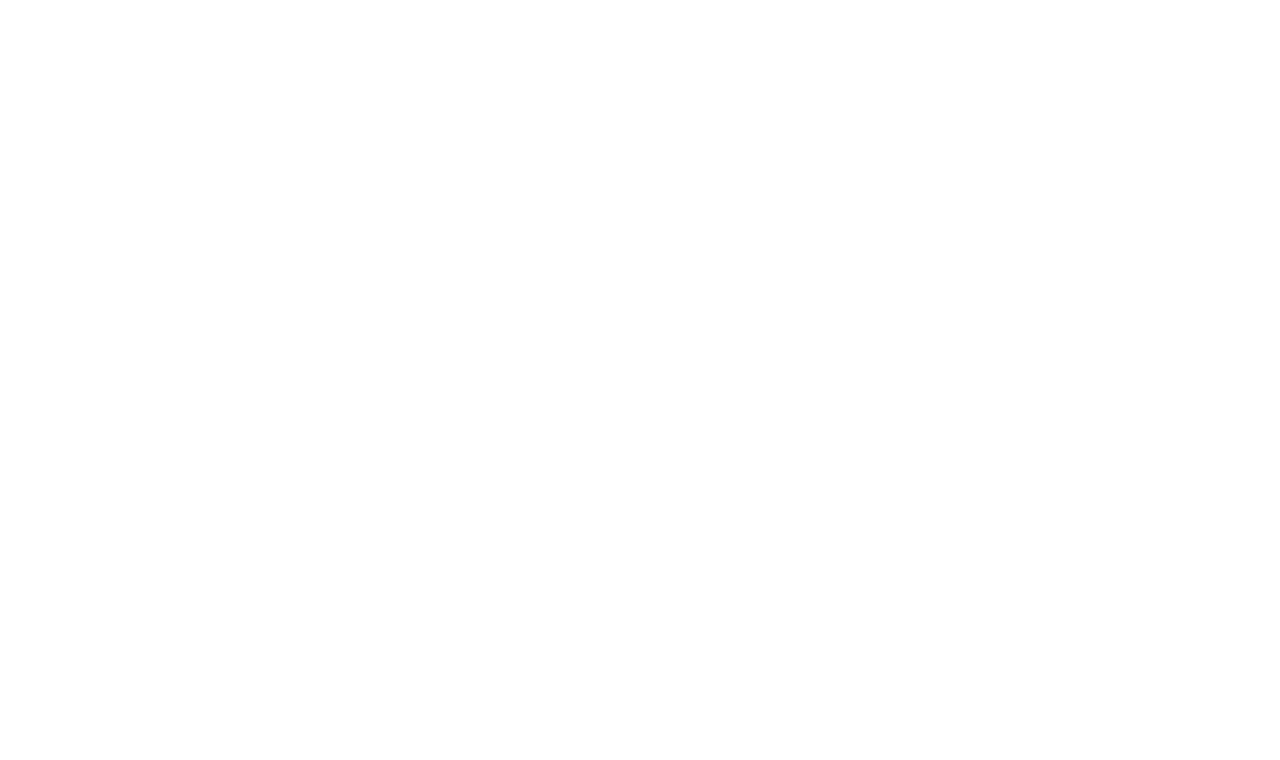
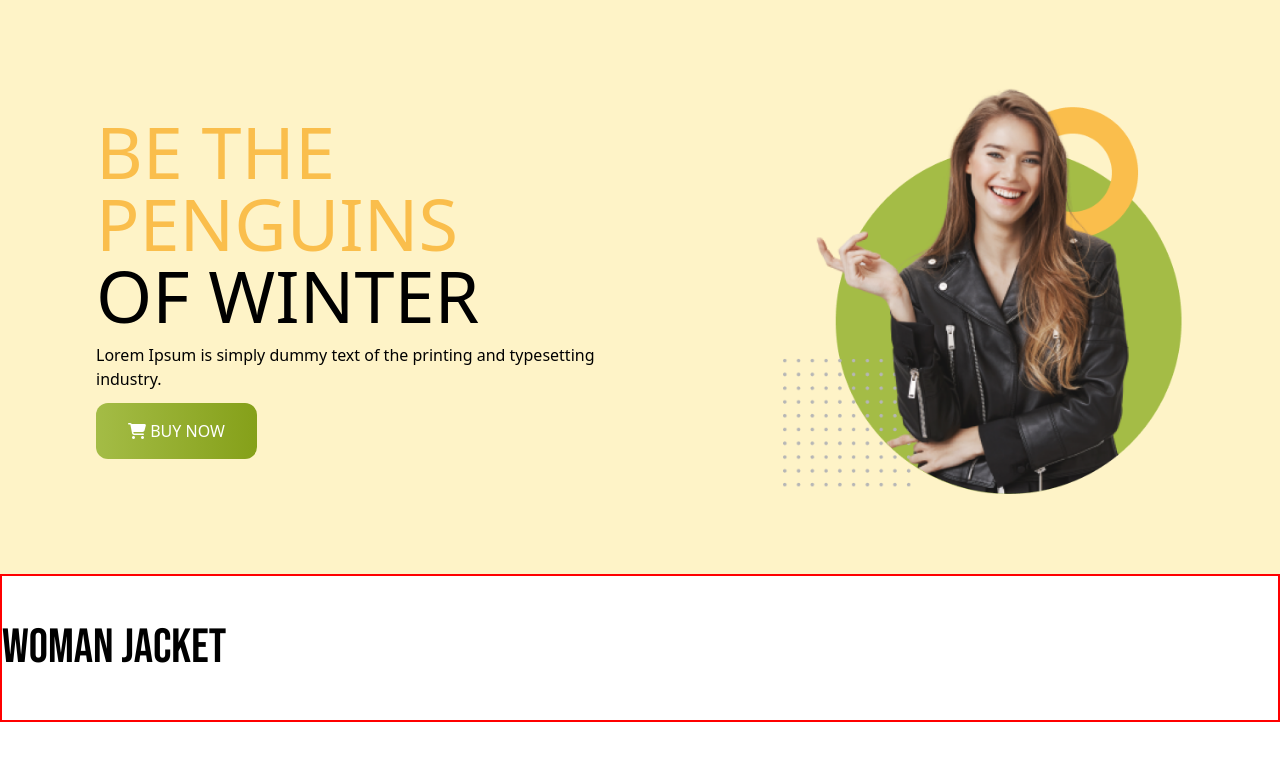
Before and after one commit to Shakib-Shajid/fashion-website, a plain HTML site: page index.html in a window 1280 px wide. Drawn offline with nearby package versions, Linux system fonts and the light colour scheme.

Commit message:
header added

```diff
--- a/index.html
+++ b/index.html
@@ -5,10 +5,59 @@
     <meta charset="UTF-8">
     <meta name="viewport" content="width=device-width, initial-scale=1.0">
     <title>Fashion Website</title>
+    <!-- tailwind css -->
+    <script src="https://cdn.tailwindcss.com"></script>
+    <!-- font awesome -->
+    <script src="https://kit.fontawesome.com/c626213fd4.js" crossorigin="anonymous"></script>
+    <!-- google font bebas -->
+    <link rel="preconnect" href="https://fonts.googleapis.com">
+    <link rel="preconnect" href="https://fonts.gstatic.com" crossorigin>
+    <link href="https://fonts.googleapis.com/css2?family=Bebas+Neue&display=swap" rel="stylesheet">
+
+    <style>
+        .font-bebas {
+            font-family: 'Bebas Neue', sans-serif;
+        }
+
+        .max-w-7xl {
+            border: 2px solid red;
+        }
+    </style>
 </head>
 
 <body>
+    <header class="bg-amber-100 px-2 lg:px-24 lg:py-20">
+        <nav>
 
+        </nav>
+        <!-- banner section -->
+        <div class="flex flex-col md:flex-row md:gap-40 items-center">
+            <div class="space-y-3">
+                <h1 class="text-7xl uppercase">
+                    <span class="text-[#FABE4C]">Be the Penguins</span> <br>
+                    of Winter
+                </h1>
+                <p>Lorem Ipsum is simply dummy text of the printing
+                    and typesetting industry.</p>
+                <button
+                    class="py-4 px-8 rounded-xl text-white uppercase font-medium bg-gradient-to-r from-[#A4BC46] to-[#85A019]">
+                    <i class="fa-solid fa-cart-shopping"></i> Buy
+                    Now</button>
+            </div>
+            <div>
+                <img src="images/model.png" alt="" srcset="">
+            </div>
+        </div>
+    </header>
+    <main class="max-w-7xl mx-auto">
+        <section class="py-12">
+            <h3 class="text-5xl font-bebas">Woman Jacket</h3>
+        </section>
+
+    </main>
+    <footer>
+
+    </footer>
 </body>
 
 </html>
```
